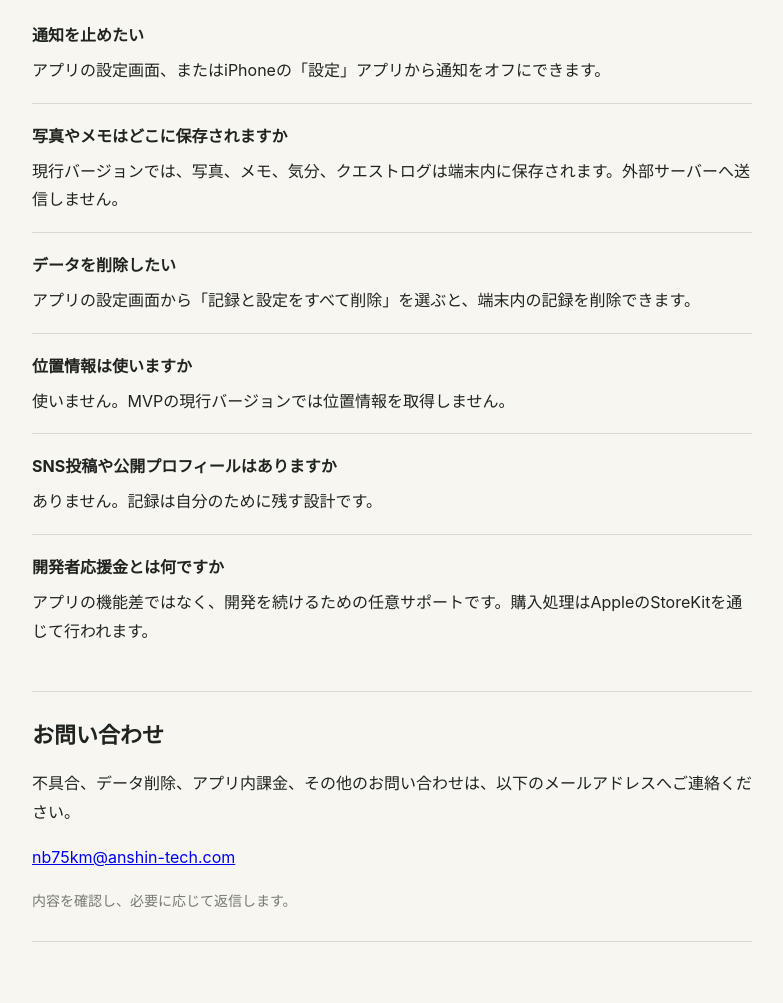
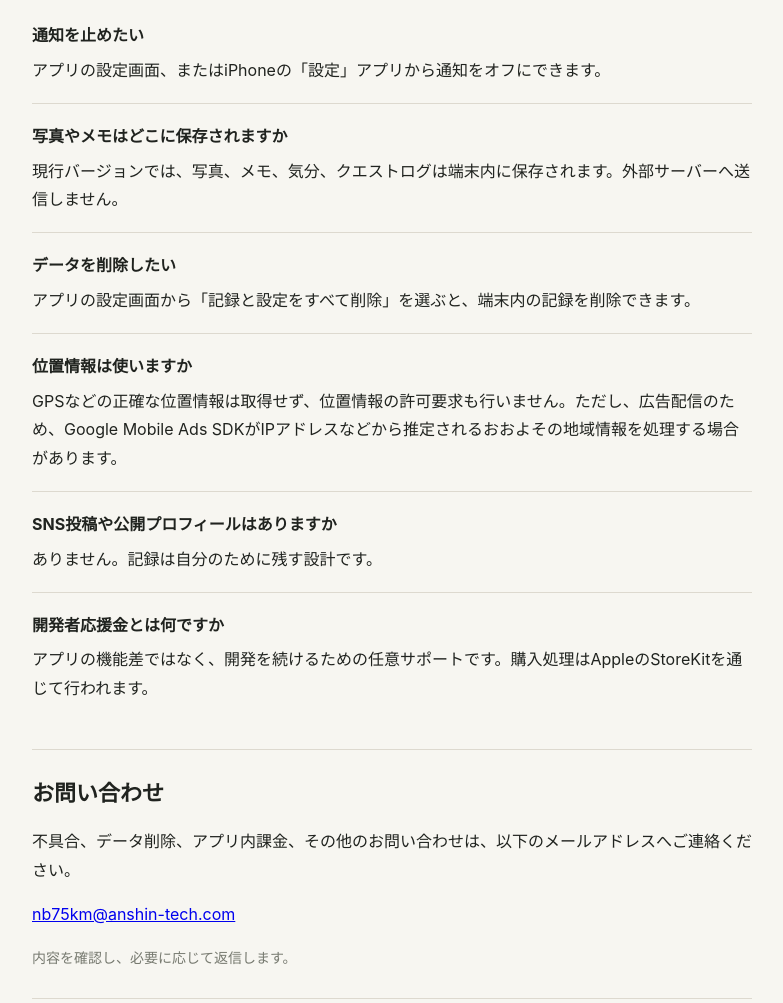
Before and after one commit to nb75km/yohaku-quest-site, a plain HTML site: page public/index.html in a window 1280 px wide. Shown: the part 721-1724 px from the top of the page, without its empty margins (248-1031 px from the left). Drawn offline with Linux system fonts and the light colour scheme.

Commit message:
Clarify location FAQ for AdMob

```diff
--- a/public/index.html
+++ b/public/index.html
@@ -40,7 +40,7 @@
       </article>
       <article class="qa">
         <h3>位置情報は使いますか</h3>
-        <p>使いません。MVPの現行バージョンでは位置情報を取得しません。</p>
+        <p>GPSなどの正確な位置情報は取得せず、位置情報の許可要求も行いません。ただし、広告配信のため、Google Mobile Ads SDKがIPアドレスなどから推定されるおおよその地域情報を処理する場合があります。</p>
       </article>
       <article class="qa">
         <h3>SNS投稿や公開プロフィールはありますか</h3>
```
